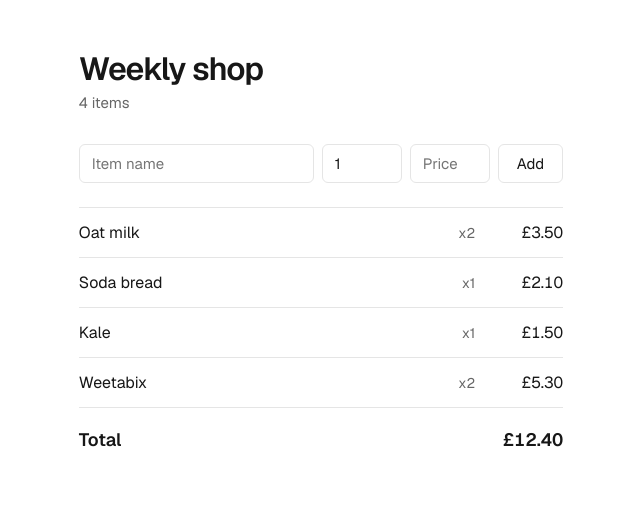
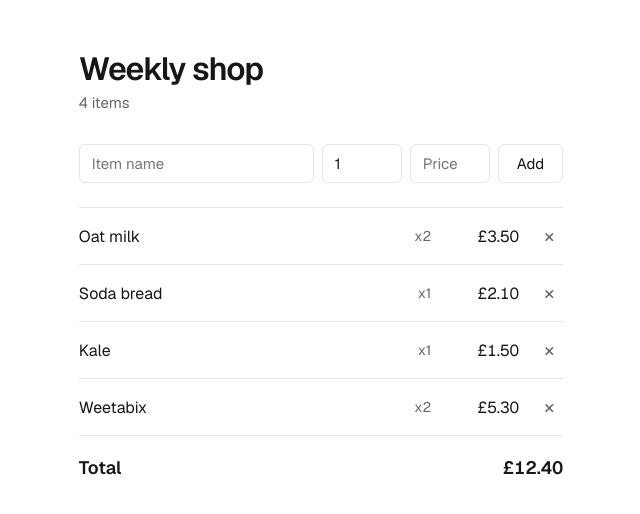
Before and after one commit to mcarlin1998/Mayden, a Next.js app: page / in a window 1280 px wide. Shown: the top 514 px of the page, without its empty margins (319-959 px from the left). Built offline with nearby package versions, Linux system fonts and the light colour scheme.

Commit message:
Story 3 - Remove item from shopping list

```diff
--- a/app/components/AddItemForm.tsx
+++ b/app/components/AddItemForm.tsx
@@ -2,32 +2,20 @@
 
 import { useState } from "react";
 import styles from "../page.module.css";
-
-type Item = {
-  id: number;
-  name: string;
-  quantity: number;
-  unitPricePence: number;
-};
-
-// Converts a price typed in pounds ("1.75") into integer pence (175).
-// A blank field is rejected: Number("") is 0, which would silently price an
-// item at zero.
-export function toPence(pounds: string): number | null {
-  if (pounds.trim() === "") return null;
-
-  const amount = Number(pounds);
-  if (!Number.isFinite(amount) || amount < 0) return null;
-  return Math.round(amount * 100);
-}
+import { toPence } from "../money";
+import type { Item } from "../types";
 
 type AddItemFormProps = {
   existingItems: Item[];
+  nextId: number;
   onAdd: (item: Item) => void;
-  nextId: number;
 };
 
-export default function AddItemForm({ existingItems, onAdd, nextId }: AddItemFormProps) {
+export default function AddItemForm({
+  existingItems,
+  nextId,
+  onAdd,
+}: AddItemFormProps) {
   const [name, setName] = useState("");
   const [quantity, setQuantity] = useState("1");
   const [price, setPrice] = useState("");
@@ -43,7 +31,11 @@ export default function AddItemForm({ existingItems, onAdd, nextId }: AddItemFor
     }
 
     // Story 2: an item may only appear once on the list.
-    if (existingItems.some((item) => item.name.toLowerCase() === trimmedName.toLowerCase())) {
+    if (
+      existingItems.some(
+        (item) => item.name.toLowerCase() === trimmedName.toLowerCase(),
+      )
+    ) {
       setError(`${trimmedName} is already on the list.`);
       return;
     }
@@ -60,7 +52,12 @@ export default function AddItemForm({ existingItems, onAdd, nextId }: AddItemFor
       return;
     }
 
-    onAdd({ id: nextId, name: trimmedName, quantity: parsedQuantity, unitPricePence });
+    onAdd({
+      id: nextId,
+      name: trimmedName,
+      quantity: parsedQuantity,
+      unitPricePence,
+    });
 
     setName("");
     setQuantity("1");
--- /dev/null
+++ b/app/components/ItemRow.tsx
@@ -0,0 +1,30 @@
+"use client";
+
+import styles from "../page.module.css";
+import { formatPrice } from "../money";
+import type { Item } from "../types";
+
+type ItemRowProps = {
+  item: Item;
+  onRemove: (id: number) => void;
+};
+
+export default function ItemRow({ item, onRemove }: ItemRowProps) {
+  return (
+    <li className={styles.row}>
+      <span className={styles.name}>{item.name}</span>
+      <span className={styles.quantity}>x{item.quantity}</span>
+      <span className={styles.lineTotal}>
+        {formatPrice(item.quantity * item.unitPricePence)}
+      </span>
+      <button
+        type="button"
+        className={styles.removeButton}
+        onClick={() => onRemove(item.id)}
+        aria-label={`Remove ${item.name}`}
+      >
+        &times;
+      </button>
+    </li>
+  );
+}
--- /dev/null
+++ b/app/money.ts
@@ -0,0 +1,36 @@
+const gbp = new Intl.NumberFormat("en-GB", {
+  style: "currency",
+  currency: "GBP",
+});
+
+export function formatPrice(pence: number): string {
+  return gbp.format(pence / 100);
+}
+
+export function toPence(pounds: string): number | null {
+  const trimmed = pounds.trim();
+
+  // Must be digits with at most one decimal point, ending in a digit.
+  if (!/^\d*\.?\d+$/.test(trimmed)) return null;
+
+  const [whole = "0", fraction = ""] = trimmed.split(".");
+
+  // Take the first two decimal places as pence, ignoring anything beyond.
+  const pence =
+    Number(whole || "0") * 100 + Number(`${fraction}00`.slice(0, 2));
+
+  // Round up when the third decimal place is 5 or more.
+  const thirdDigit = fraction.length > 2 ? Number(fraction[2]) : 0;
+
+  return thirdDigit >= 5 ? pence + 1 : pence;
+}
+
+// Total cost of a list, calculated in pence so it stays exact.
+export function totalOf(
+  items: { quantity: number; unitPricePence: number }[],
+): number {
+  return items.reduce(
+    (sum, item) => sum + item.quantity * item.unitPricePence,
+    0,
+  );
+}
--- a/app/page.module.css
+++ b/app/page.module.css
@@ -55,6 +55,24 @@
   text-align: right;
 }
 
+.removeButton {
+  font: inherit;
+  font-size: 20px;
+  line-height: 1;
+  width: 28px;
+  height: 28px;
+  border: none;
+  border-radius: 4px;
+  background: transparent;
+  color: var(--text-secondary);
+  cursor: pointer;
+}
+
+.removeButton:hover {
+  background: color-mix(in srgb, currentColor 10%, transparent);
+  color: #c02626;
+}
+
 .form {
   display: flex;
   gap: 8px;
@@ -79,9 +97,11 @@
   width: 80px;
 }
 
-.input:focus {
-  outline: 2px solid currentColor;
-  outline-offset: -1px;
+.input:focus-visible,
+.button:focus-visible,
+.removeButton:focus-visible {
+  outline: 2px solid #0b57d0;
+  outline-offset: 1px;
 }
 
 .button {
--- a/app/page.tsx
+++ b/app/page.tsx
@@ -3,13 +3,9 @@
 import { useState } from "react";
 import styles from "./page.module.css";
 import AddItemForm from "./components/AddItemForm";
-
-type Item = {
-  id: number;
-  name: string;
-  quantity: number;
-  unitPricePence: number;
-};
+import ItemRow from "./components/ItemRow";
+import { formatPrice, totalOf } from "./money";
+import type { Item } from "./types";
 
 // Hardcoded until the list is stored. New items are added to this below.
 const startingItems: Item[] = [
@@ -19,19 +15,10 @@ const startingItems: Item[] = [
   { id: 4, name: "Weetabix", quantity: 2, unitPricePence: 265 },
 ];
 
-// Prices are held as integer pence to avoid floating point rounding errors.
-// Dividing by 100 for display only.
-const gbp = new Intl.NumberFormat("en-GB", {
-  style: "currency",
-  currency: "GBP",
-});
-
-const formatPrice = (pence: number) => gbp.format(pence / 100);
-
 export default function Home() {
   const [items, setItems] = useState(startingItems);
 
-  const totalPence = items.reduce((sum, item) => sum + item.quantity * item.unitPricePence, 0);
+  // Highest id plus one, so ids stay unique after items are removed.
   const nextId = items.length > 0 ? Math.max(...items.map((item) => item.id)) + 1 : 1;
 
   return (
@@ -52,20 +39,18 @@ export default function Home() {
       ) : (
         <ul className={styles.list}>
           {items.map((item) => (
-            <li key={item.id} className={styles.row}>
-              <span className={styles.name}>{item.name}</span>
-              <span className={styles.quantity}>x{item.quantity}</span>
-              <span className={styles.lineTotal}>
-                {formatPrice(item.quantity * item.unitPricePence)}
-              </span>
-            </li>
+            <ItemRow
+              key={item.id}
+              item={item}
+              onRemove={(id) => setItems(items.filter((i) => i.id !== id))}
+            />
           ))}
         </ul>
       )}
 
       <footer className={styles.footer}>
         <span className={styles.footerLabel}>Total</span>
-        <span className={styles.footerTotal}>{formatPrice(totalPence)}</span>
+        <span className={styles.footerTotal}>{formatPrice(totalOf(items))}</span>
       </footer>
     </main>
   );
--- /dev/null
+++ b/app/types.ts
@@ -0,0 +1,6 @@
+export type Item = {
+  id: number;
+  name: string;
+  quantity: number;
+  unitPricePence: number;
+};
```
Also changed, not shown: 2 other files (tests, documents, lock files or other folders).
